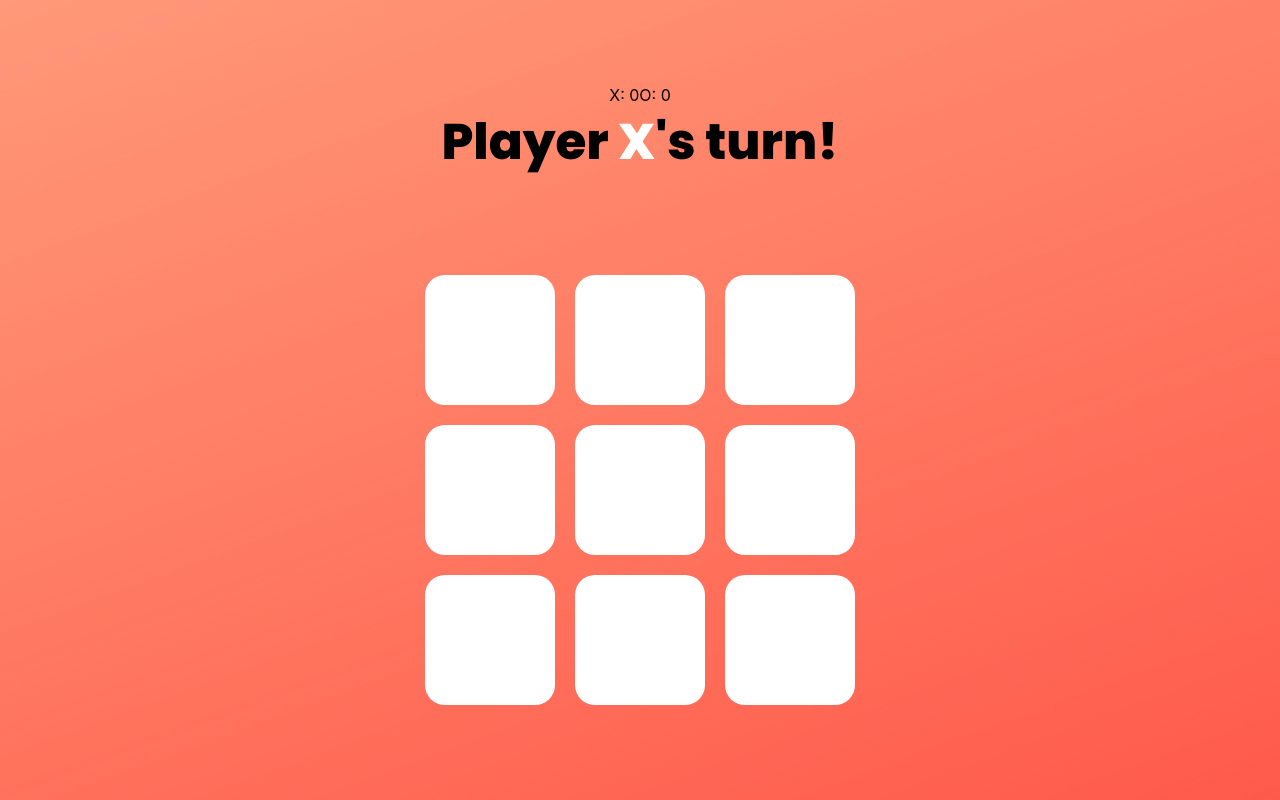
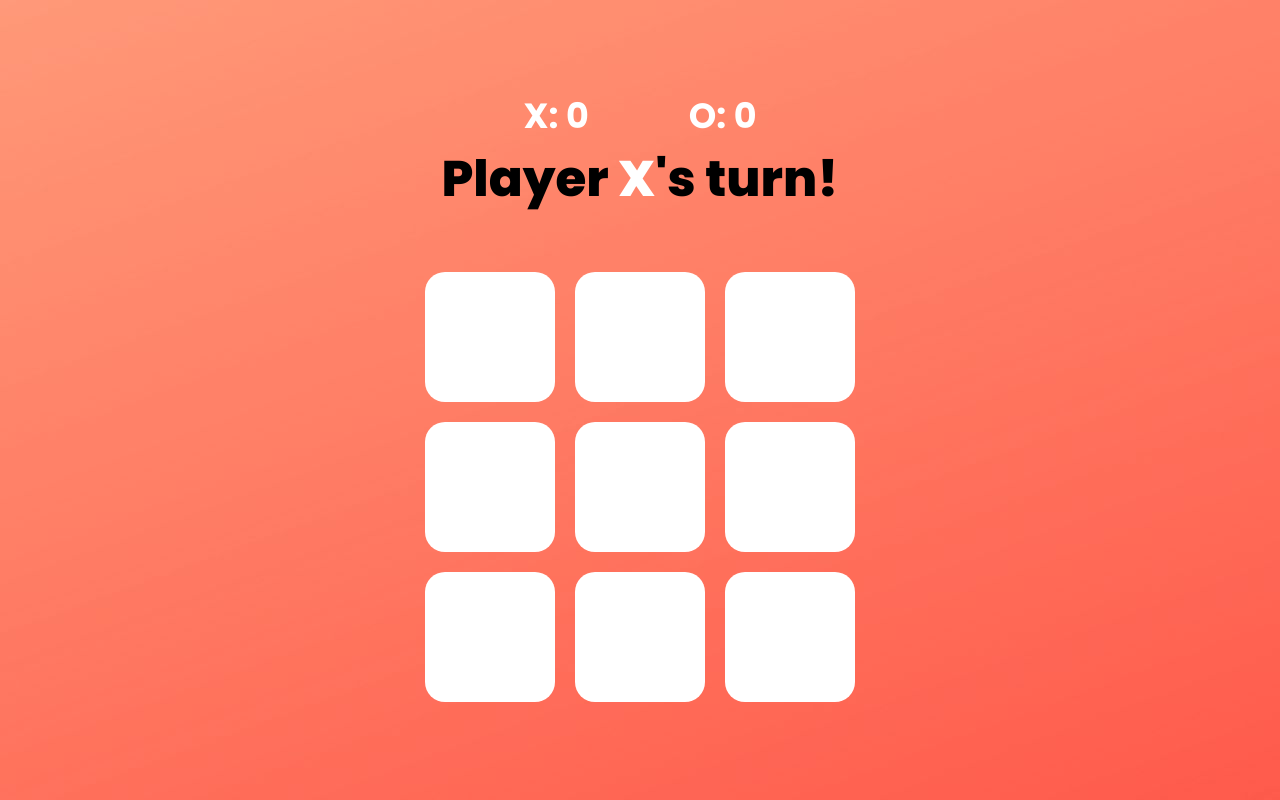
Before and after one commit to Robert1505/TicTacToe, a React (Create React App) app: page / in a window 1280 px wide. Built offline with nearby package versions, Linux system fonts and the light colour scheme.

Commit message:
Finished project

```diff
--- a/src/App.css
+++ b/src/App.css
@@ -3,7 +3,7 @@
 }
 .text{
   text-align: center;
-  margin-bottom: 85px;
+  margin-bottom: 45px;
   font-family: 'Poppins', sans-serif;
   font-size: 50px;
   color: black;
@@ -38,3 +38,59 @@
   font-family: 'Poppins', sans-serif;
   font-weight: 700;
 }
+.score{
+  font-family: 'Poppins', sans-serif;
+  color: white;
+  font-size: 35px;
+}
+.scorex{
+  margin-right: 100px;
+}
+
+@import url("https://fonts.googleapis.com/css?family=Raleway:500");
+
+.restartButton {
+  -webkit-appearance: none;
+  background: linear-gradient(to right, #FD5200 0%, #FE621D 50%, #FFBE0B 100%);
+  background-size: 500%;
+  border: none;
+  border-radius: 5rem;
+  box-shadow: 0 0.5rem 1rem rgba(0, 0, 0, 0.15);
+  color: #fff;
+  cursor: pointer;
+  font: 1.5em Raleway, sans-serif;
+  -webkit-font-smoothing: antialiased;
+  -moz-osx-font-smoothing: grayscale;
+  height: 4rem;
+  letter-spacing: 0.05em;
+  outline: none;
+  -webkit-tap-highlight-color: transparent;
+  -webkit-user-select: none;
+  -moz-user-select: none;
+  -ms-user-select: none;
+  user-select: none;
+  width: 14rem;
+  text-transform: uppercase;
+  font-size: 18px;
+  margin-bottom: 40px;
+}
+
+.restartButton:hover {
+  animation-name: gradient;
+  -webkit-animation-name: gradient;
+  animation-duration: 2s;
+  -webkit-animation-duration: s;
+  animation-iteration-count: 1;
+  -webkit-animation-iteration-count: 1;
+  animation-fill-mode: forwards;
+  -webkit-animation-fill-mode: forwards;
+}
+
+@keyframes gradient {
+  0% {
+    background-position: 0% 50%;
+  }
+  100% {
+    background-position: 100%;
+  }
+}
--- a/src/App.tsx
+++ b/src/App.tsx
@@ -86,7 +86,7 @@ export default function App({}: Props): ReactElement {
     if (gameState !== GameState.IN_PROGRESS)
       return (
         <>
-          <button onClick={restartGame}>restart</button>
+          <button className = "restartButton" onClick={restartGame}>Restart</button>
         </>
       );
   };
@@ -105,11 +105,12 @@ export default function App({}: Props): ReactElement {
   return (
     <div className="background">
       <div className="grid">
-        <div>
-          <span>X: {score.x}</span>
+        <div className = "score">
+          <span className = "scorex">X: {score.x}</span>
           <span>O: {score.o}</span>
         </div>
         <div className="text">{renderText()}</div>
+        <div>{renderRestartButton()}</div>
         <div className="grid-3">
           {renderGridItem(0)}
           {renderGridItem(1)}
@@ -126,7 +127,7 @@ export default function App({}: Props): ReactElement {
           {renderGridItem(8)}
         </div>
       </div>
-      <div>{renderRestartButton()}</div>
+
     </div>
   );
 }
```
